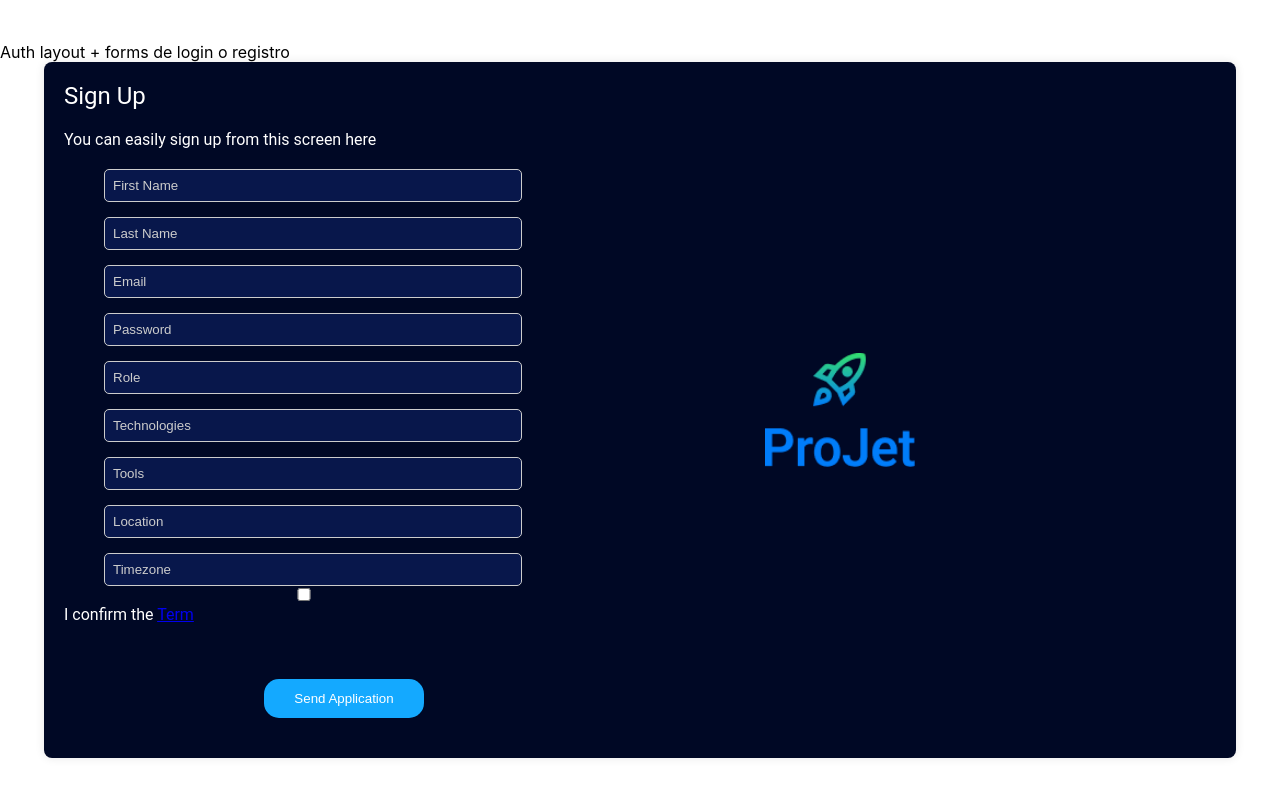
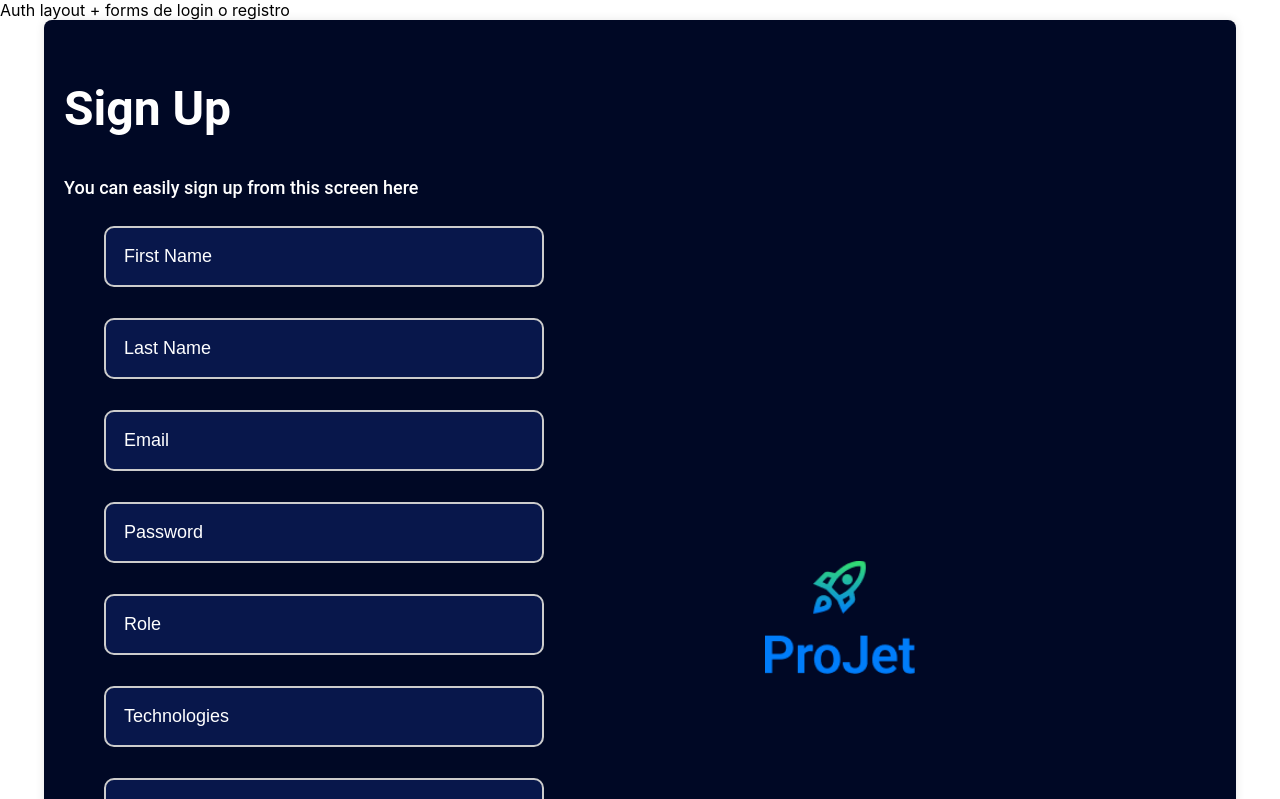
Before and after one commit to No-Country-simulation/s16-09-n-node-react, a React (Vite) app in the folder frontend/: page /auth/signup in a window 1280 px wide. Shown: the top 799 px of the page. Built offline with nearby package versions, Linux system fonts and the light colour scheme.

Commit message:
fix: mejoro estilos

```diff
--- a/frontend/src/components/auth/signup/SignUp.module.css
+++ b/frontend/src/components/auth/signup/SignUp.module.css
@@ -39,25 +39,29 @@
     font-weight: bold;
   }
   h2{
-    margin-bottom: 20px;
-    font-weight: 400;
-      }
+    margin: 10%;
+    font-weight: 600;
+    font-size: 3rem;
+
+          }
       p{
         margin-bottom: 20px;
-        font-weight: 400;
+        font-weight: 500;
+     font-size: 18px
       }
   input {
-    padding: 8px;
-    border-radius: 4px;
-    border: 1px solid #ccc;
+    padding: 18px;
+    border-radius: 10px 10px 10px 10px;
+    border: 2px solid #ccc;
     background-color: #08174B;
-    border-radius: 5px;
-    color: #ccc;
+    margin: 2%;
+    color: #FFFFFF;
     margin-left: 10%;
+    font-size: large;
   }
 
   input::placeholder {
-    color: #ccc;
+    color: #FFFFFF;
   }
 
   .errorInput {
```
